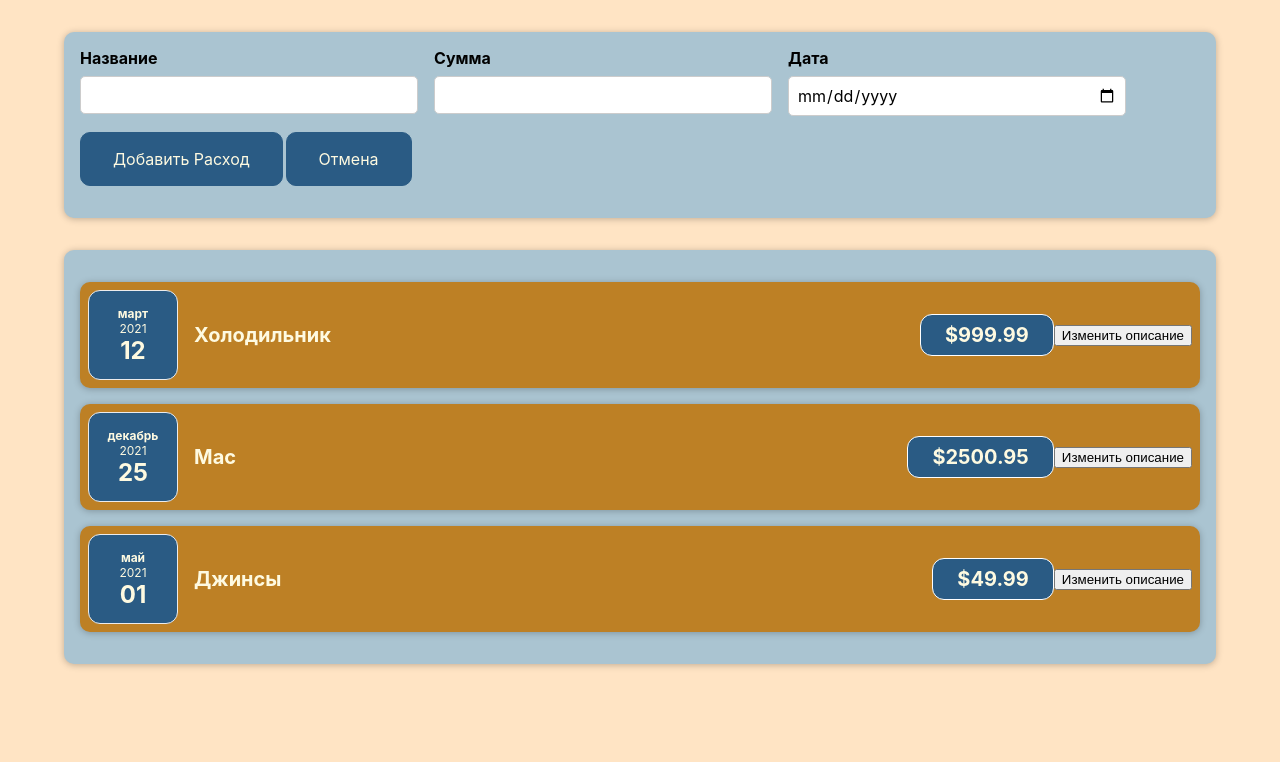
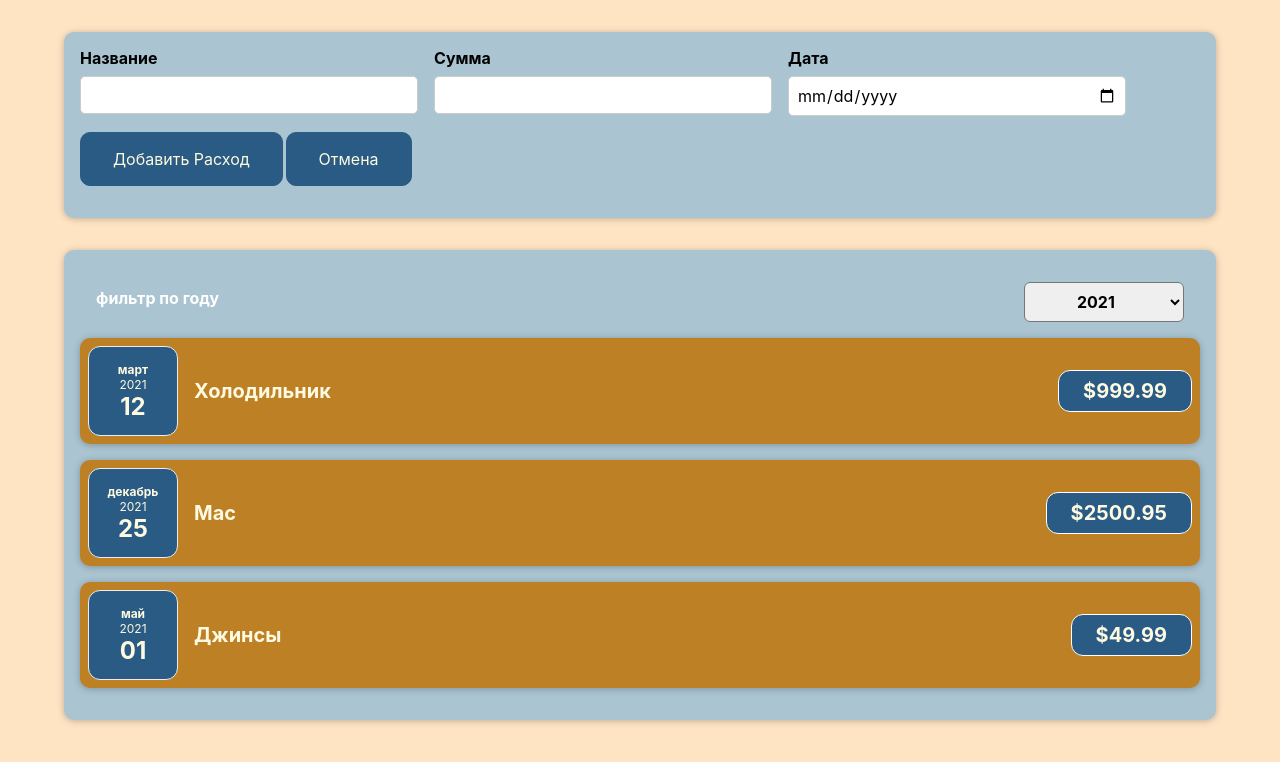
Before and after one commit to AstroKhan/cost-accounting-app, a React (Create React App) app: page / in a window 1280 px wide. Shown: the top 762 px of the page. Built offline with nearby package versions, Linux system fonts and the light colour scheme.

Commit message:
work with state and event handlers

```diff
--- a/src/App.js
+++ b/src/App.js
@@ -5,25 +5,33 @@ const App = () => {
 
   const costs = [
     {
+      id: 'c1',
       date: new Date(2021, 2, 12),
       description: 'Холодильник',
       amount: 999.99
     },
     {
+      id: 'c2',
       date: new Date(2021, 11, 25),
       description: 'Mac',
       amount: 2500.95
     },
     {
+      id: 'c3',
       date: new Date(2021, 4, 1),
       description: 'Джинсы',
       amount: 49.99
     }
   ];
 
+  const addCostHandler = (cost) => {
+    console.log(cost);
+    console.log('App component');
+  }
+
   return (
     <div className="App">
-      <NewCost />
+      <NewCost onAddCost={addCostHandler} />
       <Costs costs={costs}/>
     </div>
   );
--- /dev/null
+++ b/src/components/Costs/CostFilter.css
@@ -0,0 +1,24 @@
+.cost-filter {
+    color: white;
+    padding: 0 1rem;
+}
+
+.cost-filter__control {
+    display: flex;
+    width: 100%;
+    align-items: center;
+    justify-content: space-between;
+    margin: 1rem 0;
+}
+
+.cost-filter label {
+    font-weight: bold;
+    margin-bottom: 0.5rem;
+}
+
+.cost-filter select {
+    font: inherit;
+    padding: 0.5rem 3rem;
+    font-weight: bold;
+    border-radius: 6px;
+}
--- /dev/null
+++ b/src/components/Costs/CostFilter.js
@@ -0,0 +1,24 @@
+import './CostFilter.css';
+
+const CostFilter = (props) => {
+
+  const yearChangeHandler = (event) => {
+    props.onChangeYear(event.target.value);
+  }
+
+  return (
+    <div className='cost-filter'>
+      <div className='cost-filter__control'>
+        <label>фильтр по году</label>
+        <select value={props.year} onChange={yearChangeHandler}>
+          <option value='2022'>2022</option>
+          <option value='2021'>2021</option>
+          <option value='2020'>2020</option>
+          <option value='2019'>2019</option>
+        </select>
+      </div>
+    </div>
+  );
+};
+
+export default CostFilter
--- a/src/components/Costs/CostItem.js
+++ b/src/components/Costs/CostItem.js
@@ -1,25 +1,16 @@
 import './CostItem.css'
 import CostDate from "./CostDate";
 import Card from "./../UI/Card";
-import React, { useState } from 'react';
 
 const CostItem = (props) => {
-
-const [description, setDescription] = useState(props.description);
-
-  const changeDescriptionHandler = () => {
-    setDescription(`new ${description}`)
-    console.log(description);
-  }
 
   return (
     <Card className="cost-item">
       <CostDate date={props.date}/>
       <div className='cost-item__description'>
-      <h2>{description}</h2>
+      <h2>{props.description}</h2>
       <div className='cost-item__price'>${props.amount}</div>
       </div>
-      <button onClick={changeDescriptionHandler}>Изменить описание</button>
     </Card>
   )
 }
--- a/src/components/Costs/Costs.js
+++ b/src/components/Costs/Costs.js
@@ -1,11 +1,24 @@
 import CostItem from "./CostItem"
 import './Costs.css'
 import Card from "./../UI/Card";
+import CostFilter from "./CostFilter";
+import { useState } from "react";
 
 
 const Costs = (props) => {
+
+  const [selectedYear, setSelectedYear] = useState('2021');
+
+  const yearChangeHandler = (year) => {
+    setSelectedYear(year)
+  }
+
   return (
+    <div>
     <Card className='costs'>
+      <CostFilter year={selectedYear}
+      onChangeYear={yearChangeHandler} />
+
       <CostItem date={props.costs[0].date}
       description={props.costs[0].description}
       amount={props.costs[0].amount} />
@@ -18,6 +31,7 @@ const Costs = (props) => {
       description={props.costs[2].description}
       amount={props.costs[2].amount}/>
     </Card>
+    </div>
   )
 }
 
--- a/src/components/NewCost/CostForm.js
+++ b/src/components/NewCost/CostForm.js
@@ -1,54 +1,75 @@
 import './CostForm.css';
 import React, { useState } from "react";
 
-const CostForm = () => {
+const CostForm = (props) => {
 // multistate variant
-  // const [name, setName] = useState('');
-  // const [amount, setAmount] = useState('');
-  // const [date, setDate] = useState('');
-// single state with object variant
-  const [userInput, setUserInput] = useState({
-    name: '',
-    amount: '',
-    date: ''
-  })
+  const [nameInput, setInputName] = useState('');
+  const [amountInput, setInputAmount] = useState('');
+  const [dateInput, setInputDate] = useState('');
+// single state with object variant:
+  // const [userInput, setUserInput] = useState({
+  //   name: '',
+  //   amount: '',
+  //   date: ''
+  // })
 
   const nameChangeHandler = (event) => {
-    // setName(event.target.value);
-    setUserInput({
-      ...userInput,
-      name: event.target.value
-    })
+    setInputName(event.target.value);
+
+    // setUserInput({
+    //   ...userInput,
+    //   name: event.target.value
+    // })
+  // better variant:
+    // setUserInput((prevState) => {
+    //   return {
+    //     ...prevState,
+    //     name: event.target.value
+    //   }
+    // })
   }
   const amountChangeHandler = (event) => {
-    // setAmount(event.target.value);
-    setUserInput({
-      ...userInput,
-      amount: event.target.value
-    })
+    setInputAmount(event.target.value);
+    // setUserInput({
+    //   ...userInput,
+    //   amount: event.target.value
+    // })
   }
   const dateChangeHandler = (event) => {
-    // setDate(event.target.value);
-    setUserInput({
-      ...userInput,
-      date: event.target.value
-    })
+    setInputDate(event.target.value);
+    // setUserInput({
+    //   ...userInput,
+    //   date: event.target.value
+    // })
+  }
+
+  const submitHendler = (event) => {
+    event.preventDefault();
+    const costData = {
+      name: nameInput,
+      amount: amountInput,
+      date: new Date(dateInput)
+    }
+    props.onSaveCostData(costData)
+    setInputName('');
+    setInputAmount('');
+    setInputDate('');
   }
 
   return (
-    <form>
+    <form onSubmit={submitHendler}>
       <div className='new-cost__controls'>
         <div className='new-cost__control'>
           <label>Название</label>
-          <input type='text' onChange={nameChangeHandler} />
+          <input type='text' value={nameInput} onChange={nameChangeHandler} />
         </div>
         <div className='new-cost__control'>
           <label>Сумма</label>
-          <input type='number' onChange={amountChangeHandler} min='0.01' step='0.01' />
+          <input type='number' value={amountInput} onChange={amountChangeHandler} min='0.01' step='0.01' />
         </div>
         <div className='new-cost__control'>
           <label>Дата</label>
-          <input type='date' onChange={dateChangeHandler} min='2019-01-01' step='2022-12-31' />
+          <input type='date' value={dateInput} onChange={dateChangeHandler} min='2019-01-01' step='2022-12-31' />
         </div>
         <div className='new-cost__actions'>
           <button type='submit'>Добавить Расход</button>
--- a/src/components/NewCost/NewCost.js
+++ b/src/components/NewCost/NewCost.js
@@ -1,10 +1,19 @@
 import CostForm from './CostForm';
 import './NewCost.css';
 
-const NewCost = () => {
+const NewCost = (props) => {
+  const saveCostDataHendler = (inputCostData) => {
+
+    const costData = {
+      ...inputCostData,
+      id: Math.random().toString()
+    }
+
+    props.onAddCost(costData);
+  }
   return (
     <div className='new-cost'>
-      <CostForm />
+      <CostForm onSaveCostData={saveCostDataHendler}/>
     </div>
   )
 }
```
